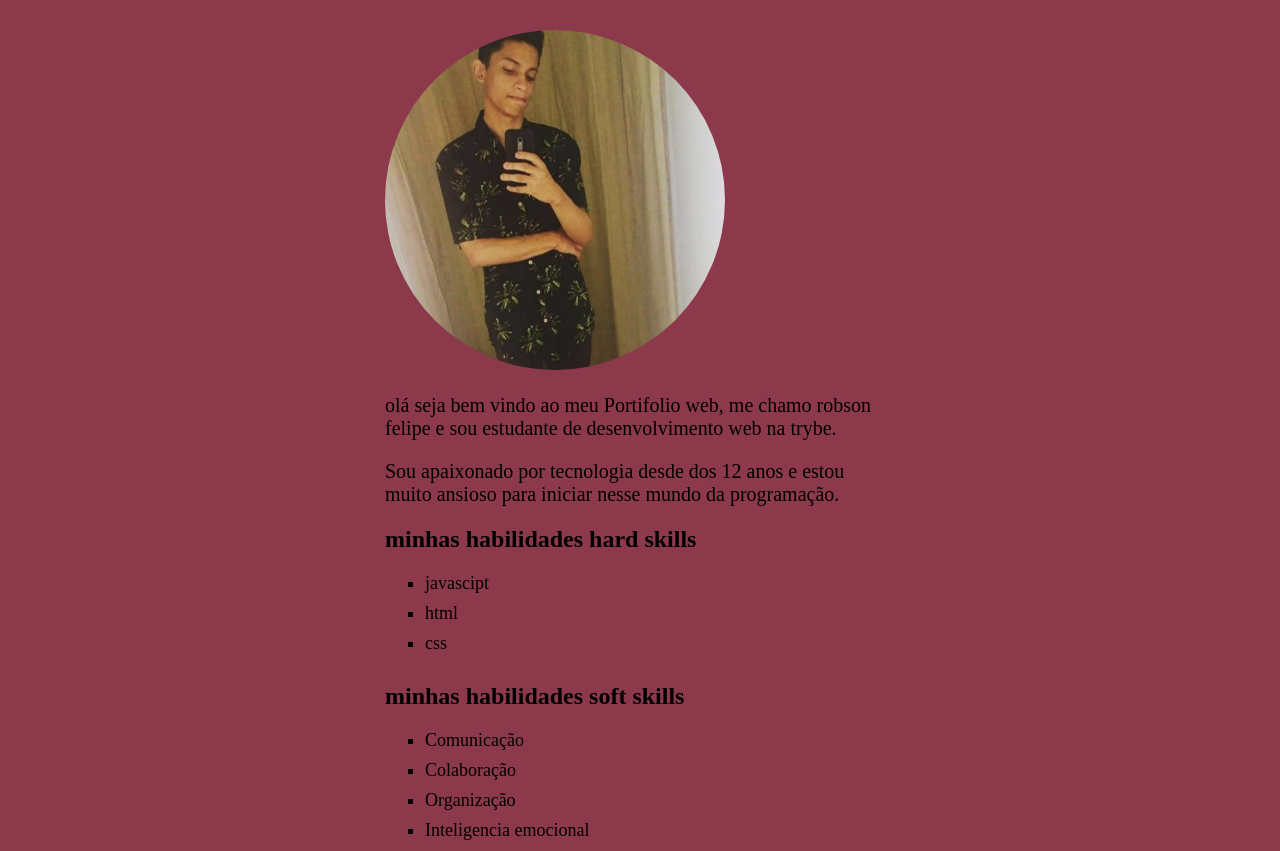
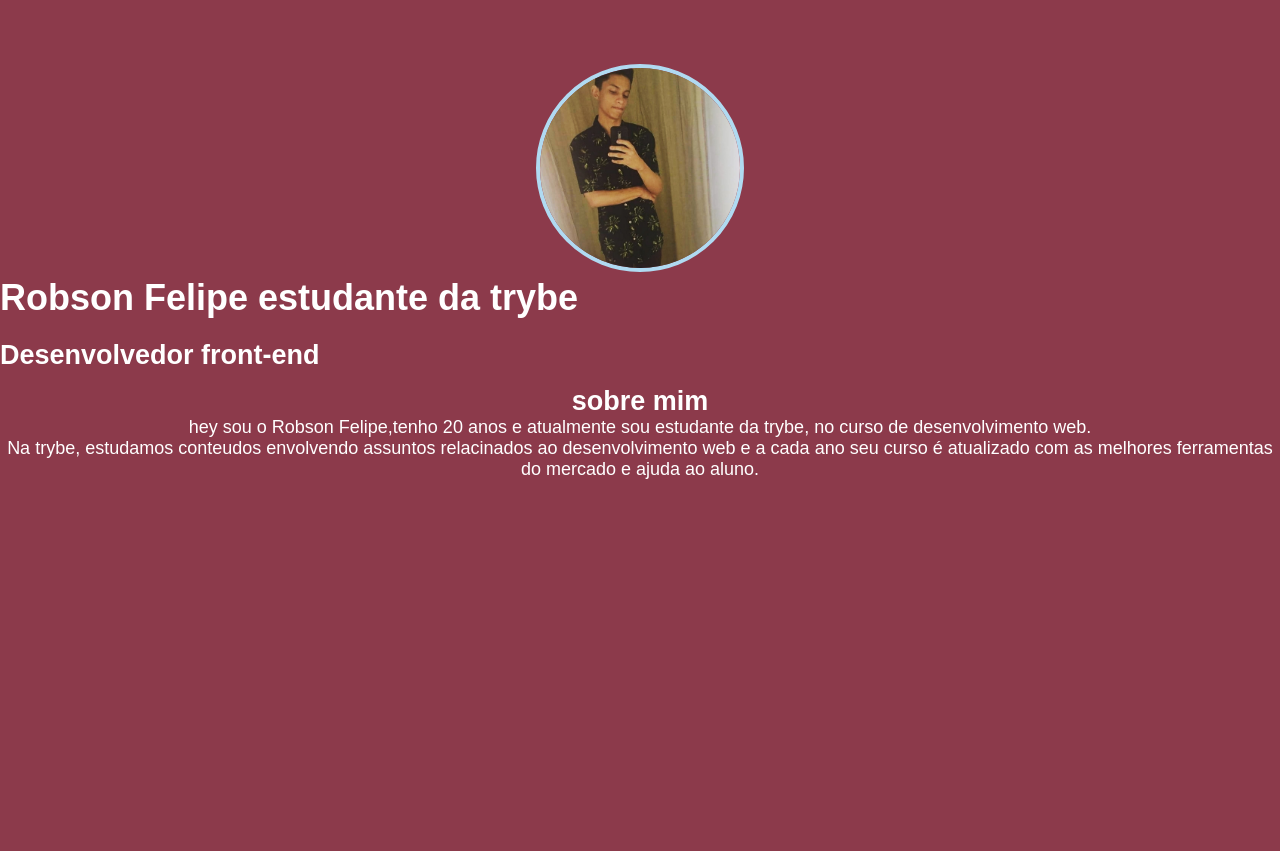
Before and after one commit to Felipemir/Felipemir.github.io, a plain HTML site: page index.html in a window 1280 px wide. After the commit the page ends 800 px from the top, so only its background shows below. Drawn offline with Linux system fonts and the light colour scheme.

Commit message:
mudando layout

```diff
--- a/css/estilos.css
+++ b/css/estilos.css
@@ -1,29 +1,25 @@
 *{
-    box-sizing: border-box;
+   margin: 0;
+   padding: 0;
 }
 body{
     background: #8C3A4B;
+    color: white;
+    font-family: Arial, Helvetica, sans-serif;
+    font-size: 18px;
+}
+.center{
+    text-align: center;
+}
+.minha_imagem{
+    width: 200px;
+    border-radius: 50%;
+    margin-top: 5%;
+    border:4px solid #b0daf1;
 }
 .principal{
-    width: 520px;
-    height: 800px;
-    margin: 2% auto;
-    padding: 5px;
+    margin-top: 15px;
 }
-.principal img{
-    border-radius: 50%;
-    width: 340px;
+p{
+    top: 12px;
 }
-
-.principal p{
-    font-size: 20px;
-}
-ul{
-    list-style-type: square;
-    font-size: 18px;
-}
-
-ul li{
-    width: 250px;
-    height: 30px;
-}
--- a/index.html
+++ b/index.html
@@ -10,37 +10,29 @@
 </head>
 
 <body>
-    <div class="principal">
-        <div>
-            <img src="Felipe.jpeg" alt="">
+    <header>
+
+        <div class="center">
+            <img class="minha_imagem" src="Felipe.jpeg" alt="">
         </div>
-        <div>
+
+        <h1>Robson Felipe estudante da trybe</h1>
+        <br>
+        <h2>Desenvolvedor front-end</h2>
+    </header>
+
+    <main class="principal">
+        <article class="center">
+            <h2>sobre mim</h2>
+            <section class="apresentação">
+            <p>hey sou o Robson Felipe,tenho 20 anos e atualmente sou estudante da trybe, no curso de desenvolvimento web.</p>
+
             <p>
-                olá seja bem vindo ao meu Portifolio web, me chamo robson felipe e sou estudante de desenvolvimento web
-                na trybe.
+                Na trybe, estudamos conteudos envolvendo assuntos relacinados ao desenvolvimento web e a cada ano seu curso é atualizado com as melhores ferramentas do mercado e  ajuda ao aluno.
             </p>
-            <p>
-                Sou apaixonado por tecnologia desde dos 12 anos e estou muito ansioso para iniciar nesse mundo da
-                programação.<br>
-            <h2>minhas habilidades hard skills</h2>
-        </div>
-        <div>
-            <ul>
-                <li>javascipt</li>
-                <li>html</li>
-                <li>css</li>
-            </ul>
-        </div>
-        <div>
-            <h2>minhas habilidades soft skills</h2>
-            <ul>
-                <li>Comunicação</li>
-                <li>Colaboração</li>
-                <li>Organização</li>
-                <li>Inteligencia emocional</li>
-            </ul>
-        </div>
-    </div>
+        </section>
+        </article>
+    </main>
 </body>
 
 </html>
```
